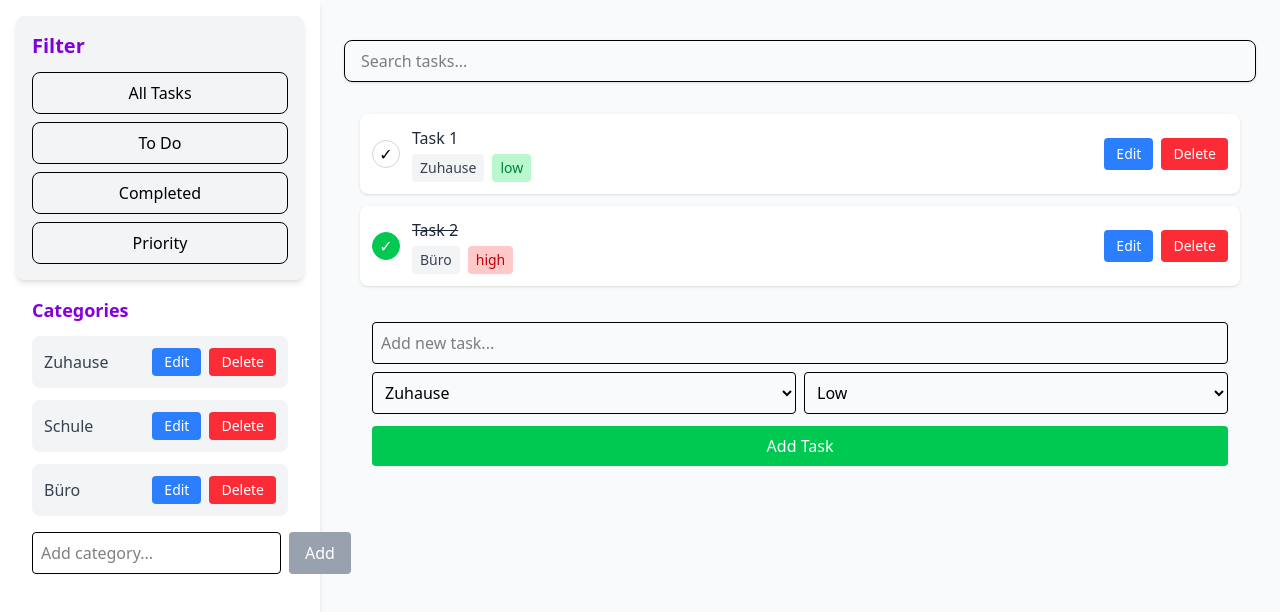
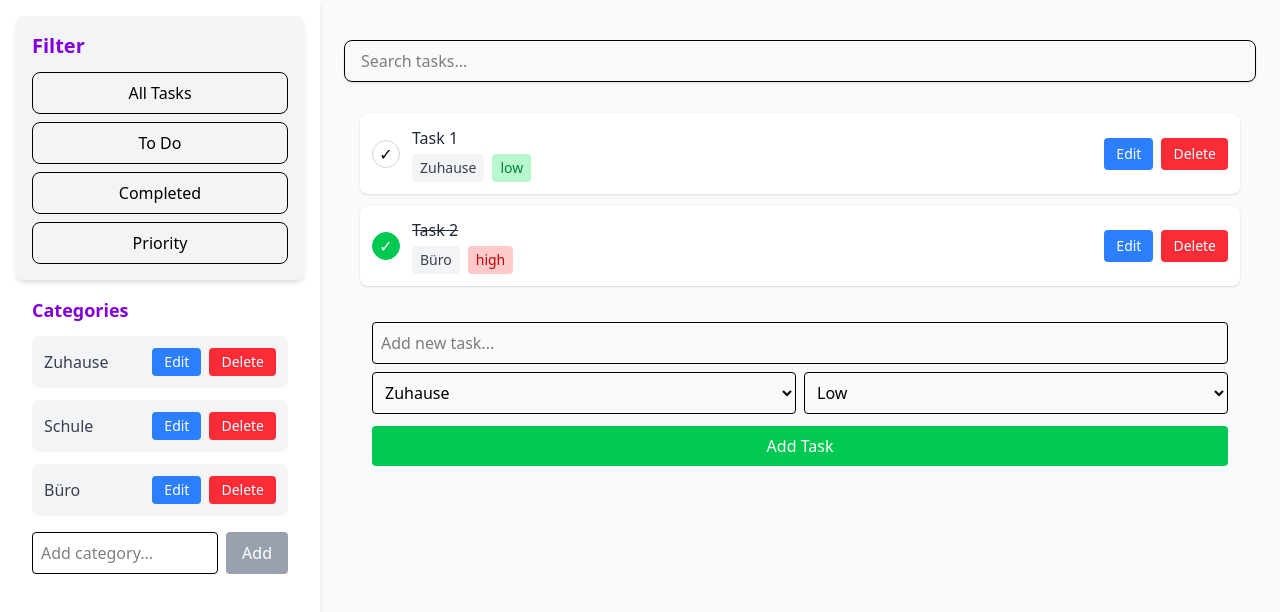
Before and after one commit to Jussif79/to-do_liste, a Vue app: page / in a window 1280 px wide. Shown: the top 612 px of the page. Built offline with nearby package versions, Linux system fonts and the light colour scheme.

Commit message:
Remove container

```diff
--- a/src/App.vue
+++ b/src/App.vue
@@ -1,5 +1,5 @@
 <template>
-  <div class="container">
+  <div>
     <router-view />
   </div>
 </template>
--- a/src/components/CategoryList.vue
+++ b/src/components/CategoryList.vue
@@ -66,7 +66,7 @@
         <input
           v-model="newCategory"
           placeholder="Add category..."
-          class="border p-2 rounded flex-1 focus:ring-2 focus:ring-blue-500"
+          class="w-10 border p-2 rounded flex-1 focus:ring-2 focus:ring-blue-500"
           @keyup.enter="addCategory"
           @input="checkAddButton"
         />
```
